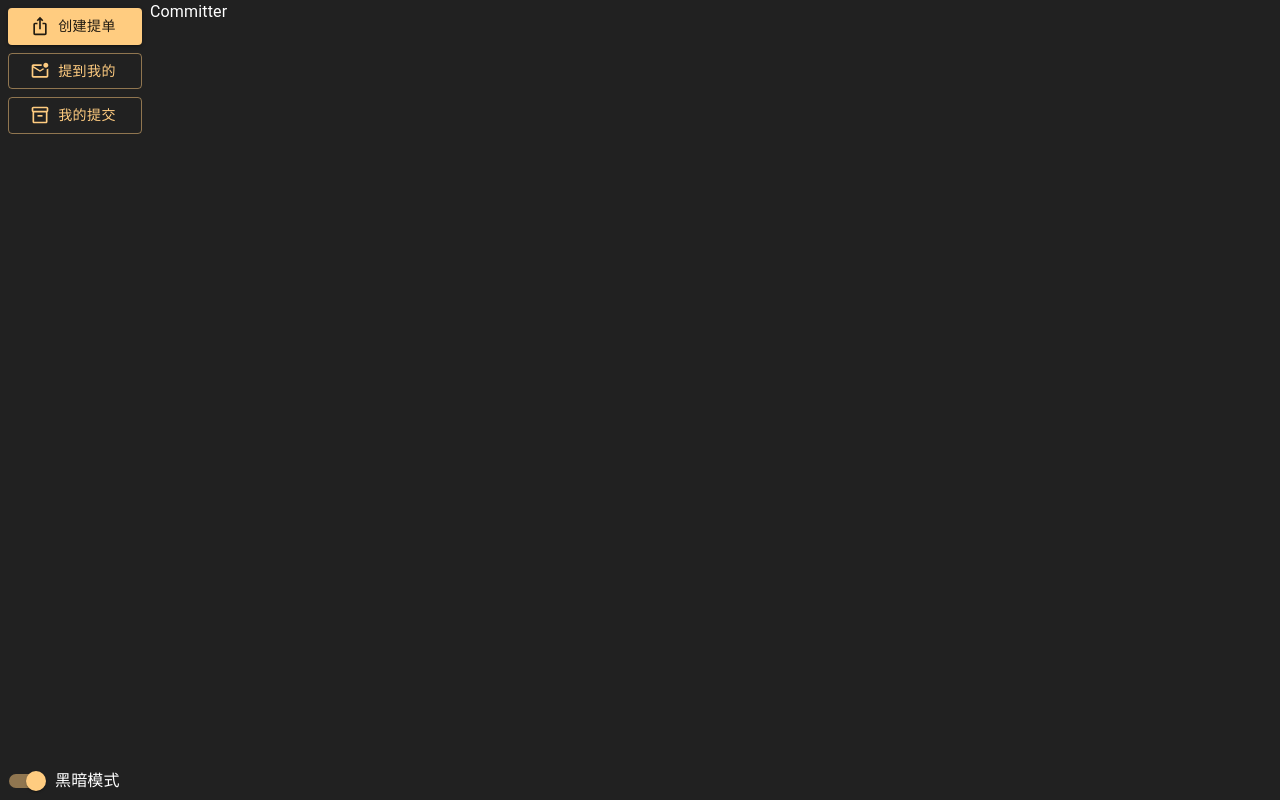
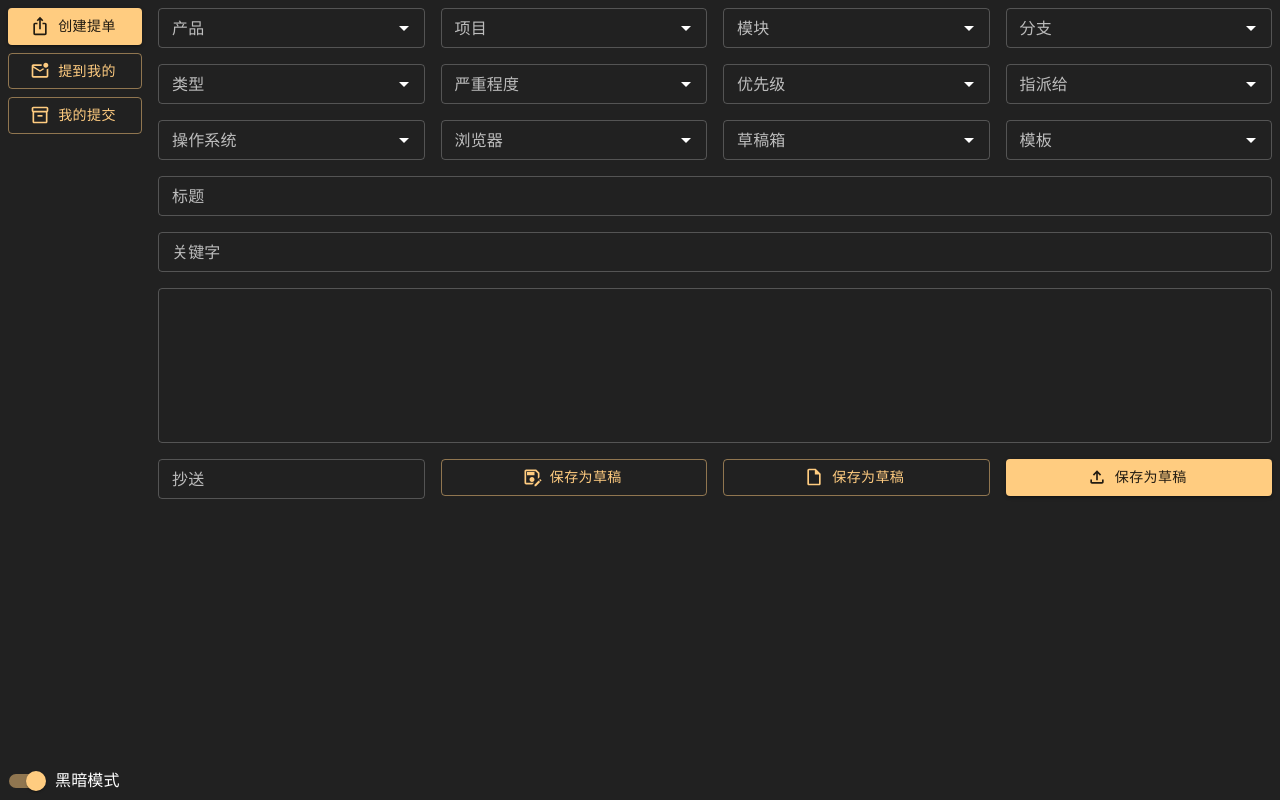
Before and after one commit to Pylogmon/committer-tauri, a React (Vite) app: page /committer in a window 1280 px wide. Built offline with nearby package versions, Linux system fonts and the light colour scheme.

Commit message:
feat: 完成提单主页面表单

```diff
--- a/package.json
+++ b/package.json
@@ -15,6 +15,7 @@
     "@mui/icons-material": "^5.11.0",
     "@mui/material": "^5.11.3",
     "@tauri-apps/api": "^1.2.0",
+    "axios": "^1.2.2",
     "react": "^18.2.0",
     "react-dom": "^18.2.0",
     "react-router-dom": "^6.6.1"
--- a/src/App.jsx
+++ b/src/App.jsx
@@ -10,7 +10,8 @@ import DarkTheme from './Themes/DarkTheme';
 import LightTheme from './Themes/LightTheme';
 
 export default function App() {
-  appWindow.setMinSize(new LogicalSize(600, 500))
+  appWindow.setMinSize(new LogicalSize(500, 500))
+  appWindow.setSize(new LogicalSize(910, 590))
   const [mode, setMode] = useState(true)
   const page = useRoutes(routes);
 
--- /dev/null
+++ b/src/components/Editor/index.jsx
@@ -0,0 +1,124 @@
+import React, { useState } from 'react';
+import { Grid, Autocomplete, TextField, Button } from '@mui/material';
+import SaveAsOutlinedIcon from '@mui/icons-material/SaveAsOutlined';
+import FileUploadOutlinedIcon from '@mui/icons-material/FileUploadOutlined';
+import InsertDriveFileOutlinedIcon from '@mui/icons-material/InsertDriveFileOutlined';
+
+// bug类型列表
+const typeList = [
+    'baselineedition', 'docerror', 'reliable', 'compatible', 'modifyimport', 'codeerror', 'config', 'install', 'security', 'performance', 'standard', 'designdefect', 'system', 'app', 'desktop', 'kernel', 'newfeature', 'page_display', 'experience', 'function', 'interface', 'operation_prompt', 'not_involve'
+];
+// 操作系统列表
+const osList = [
+    'ios', 'android', 'deepin', 'uos', 'all', 'windows', 'others'
+];
+// 浏览器列表
+const browserList = [
+    'uos', 'all', 'ie', 'chrome', 'firefox', 'other'
+];
+// 严重程度列表
+const severityList = [
+    { label: '无影响', value: 1 },
+    { label: '一般', value: 2 },
+    { label: '严重', value: 3 },
+    { label: '非常严重', value: 4 }
+];
+// 优先级列表
+const priList = [0, 1, 2, 3, 4];
+
+// 下拉列表封装
+function ComboBox(props) {
+    const { options, label, onChange } = props;
+    return <Autocomplete
+        fullWidth
+        size='small'
+        options={options}
+        onChange={onChange}
+        renderInput={(params) => <TextField {...params} label={label} />}
+    />
+}
+function getValue(v) {
+    console.log(v)
+}
+export default function Editor() {
+    const [product, setProduct] = useState('')
+    const [project, setProject] = useState('')
+    const [module, setModule] = useState('')
+    const [branch, setBranch] = useState('')
+    const [severity, setSeverity] = useState('')
+    const [type, setType] = useState('')
+    const [pri, setPri] = useState('')
+    const [assigned, setAssigned] = useState('')
+    const [os, setOs] = useState('')
+    const [browser, setBrowser] = useState('')
+    const [title, setTitle] = useState('')
+    const [keywords, setKeywords] = useState('')
+    const [content, setContent] = useState('')
+    const [sendto, setSendto] = useState('')
+
+    let state = { product, project, module, branch, severity, type, pri, assigned, os, browser, title, keywords, content, sendto }
+    const getState = () => {
+        console.log(state)
+    }
+    return (
+        <Grid container spacing={2}>
+            <Grid item xs={6} sm={4} md={3} lg={3}>
+                <ComboBox options={typeList} onChange={(e, v) => setProduct(v)} label="产品" />
+            </Grid>
+            <Grid item xs={6} sm={4} md={3} lg={3}>
+                <ComboBox options={typeList} onChange={(e, v) => setProject(v)} label="项目" />
+            </Grid>
+            <Grid item xs={6} sm={4} md={3} lg={3}>
+                <ComboBox options={typeList} onChange={(e, v) => setModule(v)} label="模块" />
+            </Grid>
+            <Grid item xs={6} sm={4} md={3} lg={3}>
+                <ComboBox options={typeList} onChange={(e, v) => setBranch(v)} label="分支" />
+            </Grid>
+            <Grid item xs={6} sm={4} md={3} lg={3}>
+                <ComboBox options={typeList} onChange={(e, v) => setType(v)} label="类型" />
+            </Grid>
+            <Grid item xs={6} sm={4} md={3} lg={3}>
+                <ComboBox options={severityList} onChange={(e, v) => setSeverity(v)} label="严重程度" />
+            </Grid>
+            <Grid item xs={6} sm={4} md={3} lg={3}>
+                <ComboBox options={priList} onChange={(e, v) => setPri(v)} label="优先级" />
+            </Grid>
+            <Grid item xs={6} sm={4} md={3} lg={3}>
+                <ComboBox options={typeList} onChange={(e, v) => setAssigned(v)} label="指派给" />
+            </Grid>
+            <Grid item xs={6} sm={4} md={3} lg={3}>
+                <ComboBox options={osList} onChange={(e, v) => setOs(v)} label="操作系统" />
+            </Grid>
+            <Grid item xs={6} sm={4} md={3} lg={3}>
+                <ComboBox options={browserList} onChange={(e, v) => setBrowser(v)} label="浏览器" />
+            </Grid>
+            <Grid item xs={6} sm={4} md={3} lg={3}>
+                <ComboBox options={typeList} label="草稿箱" />
+            </Grid>
+            <Grid item xs={6} sm={4} md={3} lg={3}>
+                <ComboBox options={typeList} label="模板" />
+            </Grid>
+            <Grid item xs={12}>
+                <TextField fullWidth size='small' onChange={e => setTitle(e.target.value)} label='标题' />
+            </Grid>
+            <Grid item xs={12}>
+                <TextField fullWidth size='small' onChange={e => setKeywords(e.target.value)} label='关键字' />
+            </Grid>
+            <Grid item xs={12}>
+                <TextField fullWidth multiline size='small' rows={6} onChange={e => setContent(e.target.value)} />
+            </Grid>
+            <Grid item xs={12} sm={6} md={3} lg={3}>
+                <TextField fullWidth size='small' onChange={e => setSendto(e.target.value)} label='抄送' />
+            </Grid>
+            <Grid item xs={12} sm={6} md={3} lg={3}>
+                <Button fullWidth variant='outlined' startIcon={<SaveAsOutlinedIcon />}>保存为草稿</Button>
+            </Grid>
+            <Grid item xs={12} sm={6} md={3} lg={3}>
+                <Button fullWidth variant='outlined' startIcon={<InsertDriveFileOutlinedIcon />} >保存为草稿</Button>
+            </Grid>
+            <Grid item xs={12} sm={6} md={3} lg={3}>
+                <Button fullWidth variant='contained' startIcon={<FileUploadOutlinedIcon />} >保存为草稿</Button>
+            </Grid>
+        </Grid>
+    )
+}
--- a/src/pages/Committer/index.jsx
+++ b/src/pages/Committer/index.jsx
@@ -1,7 +1,11 @@
 import React from 'react'
+import { Box } from '@mui/material'
+import Editor from '../../components/Editor'
 
 export default function Committer() {
     return (
-        <div>Committer</div>
+        <Box sx={{ padding: '8px', overflow: 'auto' }} maxHeight='100vh'>
+            <Editor />
+        </Box>
     )
 }
```
Also changed, not shown: 1 other file (tests, documents, lock files or other folders).
